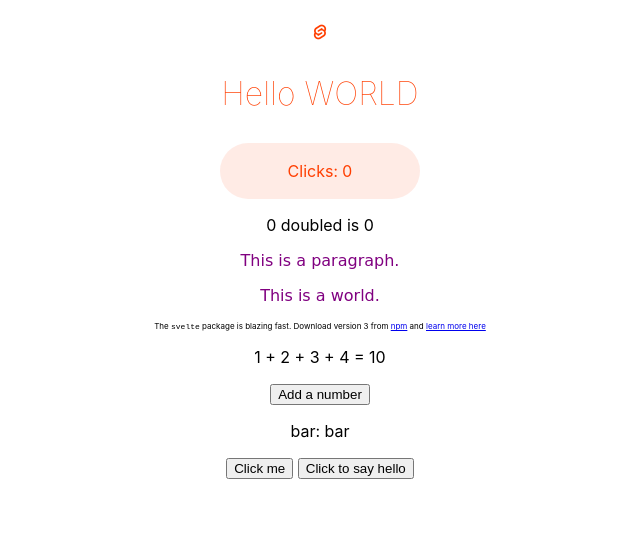
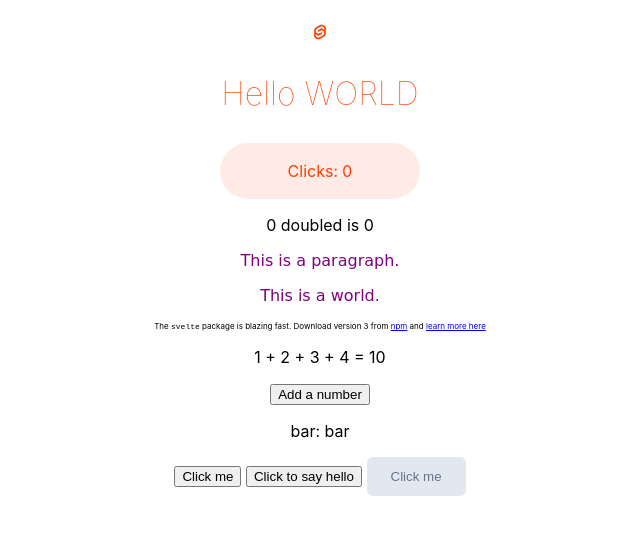
Before and after one commit to chacha912/svelte-vite, a Svelte app: page / in a window 1280 px wide. Shown: the top 534 px of the page, without its empty margins (320-960 px from the left). Built offline with nearby package versions, Linux system fonts and the light colour scheme.

Commit message:
tutorial: DOM Event forwarding

```diff
--- a/src/App.svelte
+++ b/src/App.svelte
@@ -5,6 +5,7 @@
   import Info from './lib/Info.svelte';
   import Array from './lib/Array.svelte';
   import Event from './lib/Event.svelte';
+  import CustomButton from './lib/CustomButton.svelte';
 
   let name = 'world';
   const pkg = {
@@ -16,6 +17,10 @@
 
   function handleMessage(event) {
 		alert(event.detail.text);
+	}
+
+  function handleClick() {
+		alert('Button Clicked');
 	}
 
 </script>
@@ -30,6 +35,7 @@
   <Info {...pkg} />
   <Array />
   <Event on:message={handleMessage}/>
+  <CustomButton on:click={handleClick}/>
 
 </main>
 
--- /dev/null
+++ b/src/lib/CustomButton.svelte
@@ -0,0 +1,22 @@
+<button on:click>
+	Click me
+</button>
+
+<style>
+	button {
+		background: #E2E8F0;
+		color: #64748B;
+		border: unset;
+		border-radius: 6px;
+		padding: .75rem 1.5rem;
+		cursor: pointer;
+	}
+	button:hover {
+		background: #CBD5E1;
+		color: #475569;
+	}
+	button:focus {
+		background: #94A3B8;
+		color: #F1F5F9;
+	}
+</style>
```
